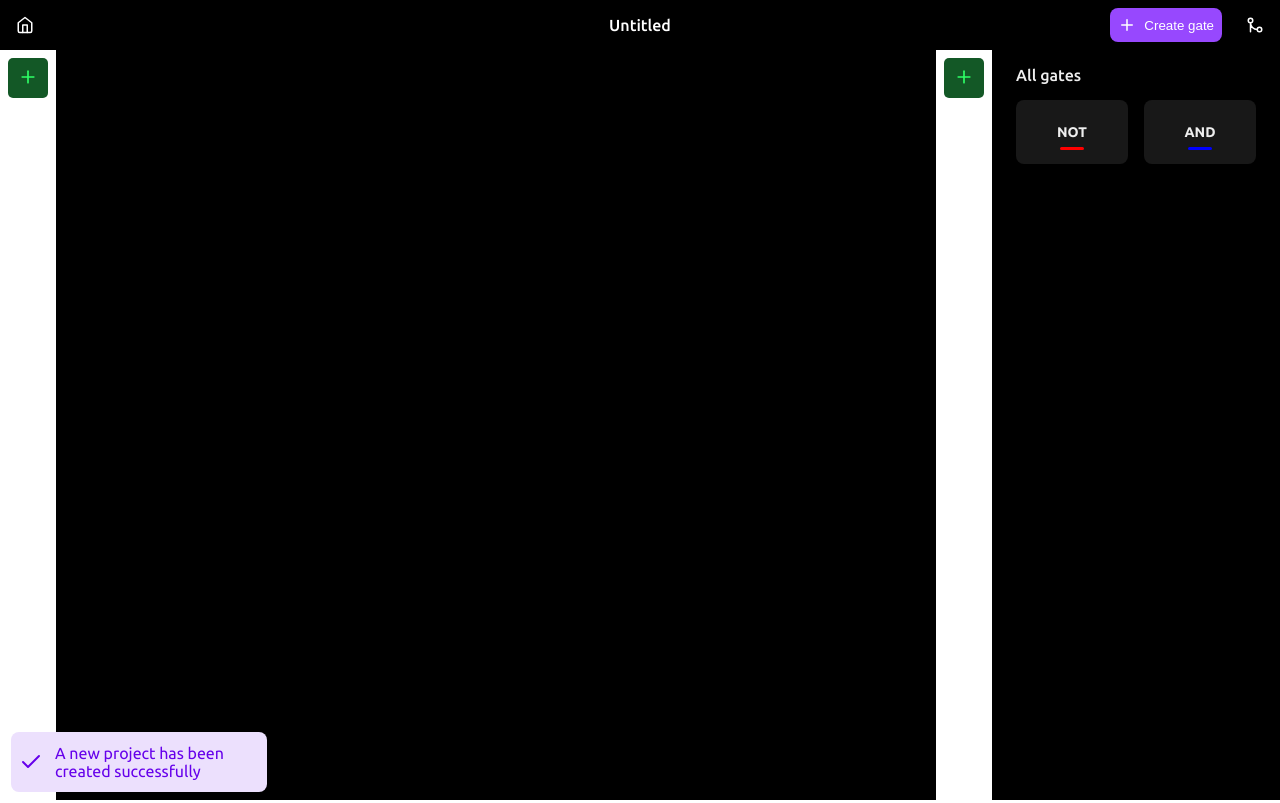
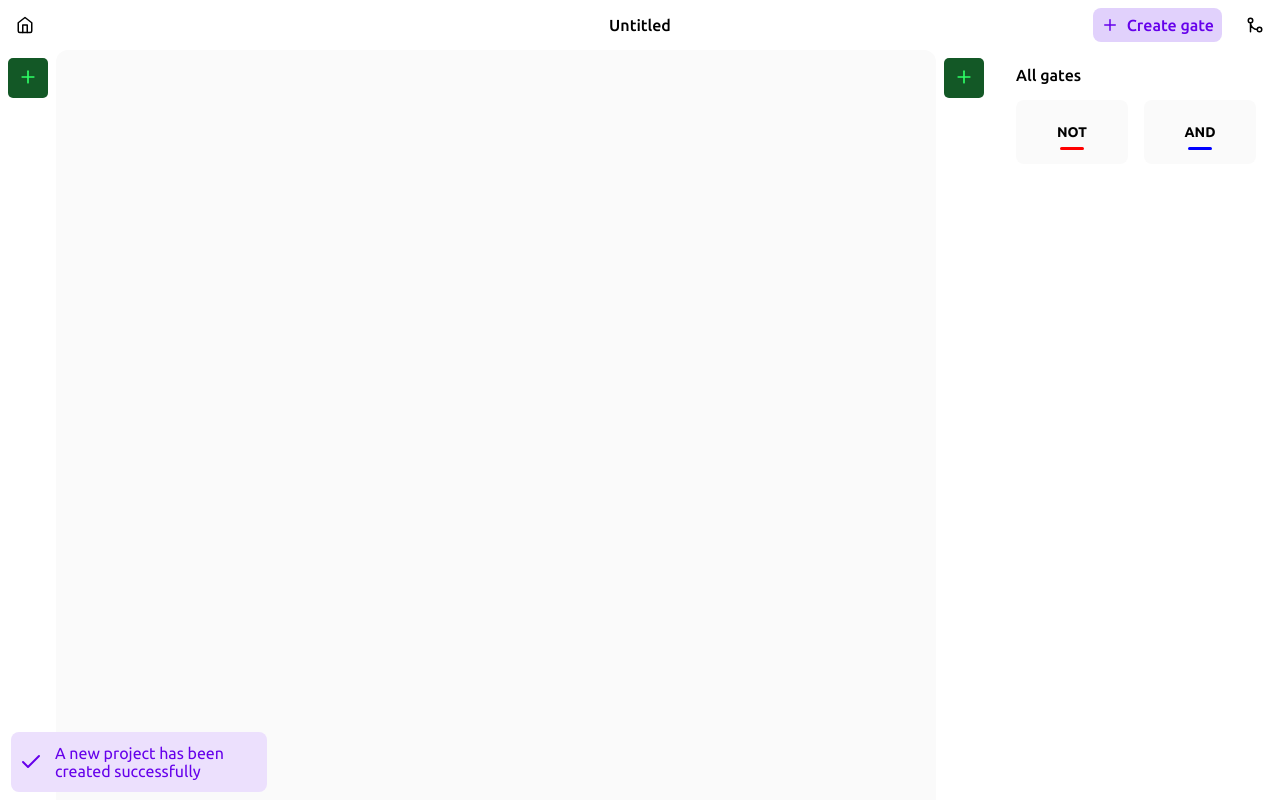
Before and after one commit to team-nullptr/logic-gates-simulator, a React (Vite) app: page / in a window 1280 px wide. Both pictures are taken after a click on the button "New project". Built offline with nearby package versions, Linux system fonts and the light colour scheme.

Commit message:
Create light theme for html elements

```diff
--- a/src/features/canvas/Canvas.module.scss
+++ b/src/features/canvas/Canvas.module.scss
@@ -1,5 +1,6 @@
 .canvas {
-  background: #000000;
+  background: #fafafa;
+  border-radius: 12px 12px 0 0;
   width: 100%;
   height: 100%;
 }
--- a/src/features/navigation/Navigation.module.scss
+++ b/src/features/navigation/Navigation.module.scss
@@ -4,7 +4,6 @@
   justify-content: space-between;
   align-items: center;
   position: relative;
-  background: #000;
   padding: 8px;
 }
 
@@ -14,7 +13,6 @@
   left: 50%;
   transform: translate(-50%, -50%);
   margin: 0;
-  color: #fff;
   font-weight: 500;
 }
 
@@ -29,7 +27,6 @@
   width: 18px;
   height: 18px;
   display: block;
-  color: #fff;
 }
 
 .button {
@@ -38,6 +35,8 @@
   padding: 8px;
   border-radius: 8px;
   cursor: pointer;
+  font: inherit;
+  font-weight: 500;
 
   &:hover {
     background: rgba(255, 255, 255, 0.16);
@@ -47,16 +46,15 @@
     display: flex;
     flex-direction: row;
     align-items: center;
-    background: #9748fe;
+    background: #E1D1FC;
+    color: #6601EB;
 
     &:hover {
-      filter: grayscale(0.16);
+      background: #cdbee6;
     }
 
     .text {
       margin-left: 8px;
-      color: #fff;
-      font-weight: 500;
     }
   }
 }
--- a/src/features/sidebar/GatePrototype.tsx
+++ b/src/features/sidebar/GatePrototype.tsx
@@ -3,7 +3,7 @@ import { DragEvent, useRef } from 'react';
 import { GateDataTransfer } from '../../common/GateDataTransfer';
 
 const StyledContainer = styled.div`
-  background: #181818;
+  background: #fafafa;
   width: 100%;
   height: 100%;
   border-radius: 8px;
--- a/src/features/sidebar/Sidebar.module.scss
+++ b/src/features/sidebar/Sidebar.module.scss
@@ -1,6 +1,4 @@
 .sidebar {
-  color: #eee;
-  background: #000;
   height: 100%;
   width: 288px;
   min-width: 288px;
--- a/src/main.css
+++ /dev/null
@@ -1,15 +0,0 @@
-* {
-    padding: 0;
-    margin: 0;
-    box-sizing: border-box;
-}
-
-body {
-    font-family: "Ubuntu", "Roboto", sans-serif;
-}
-
-html,
-body,
-#root {
-    height: 100%;
-}
--- a/src/styles/globalStyle.ts
+++ b/src/styles/globalStyle.ts
@@ -9,6 +9,7 @@ export const GlobalStyle = createGlobalStyle`
   }
 
   body {
+    background: #fff;
     font-family: "Ubuntu", "Roboto", sans-serif;
   }
 
```
